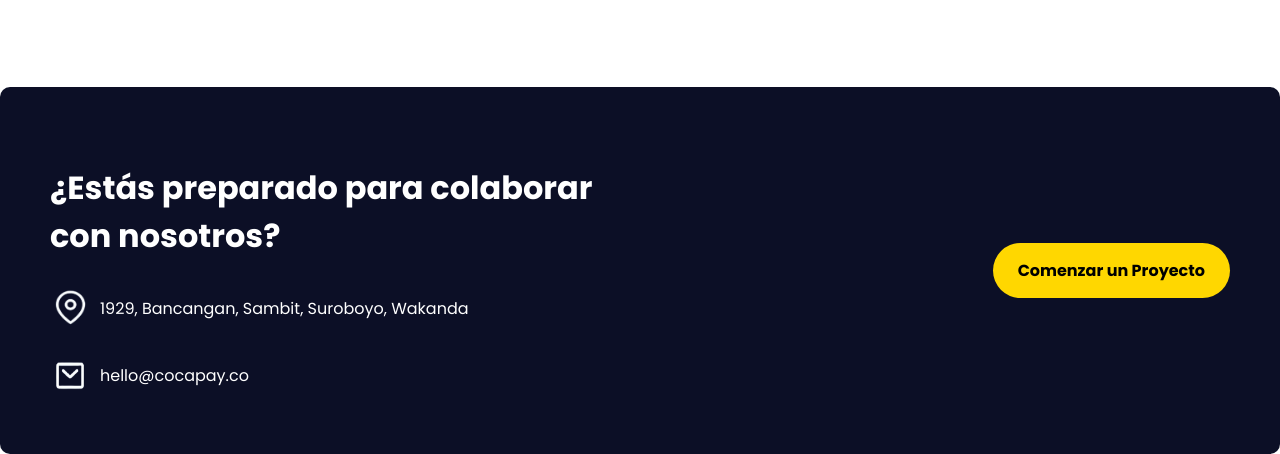
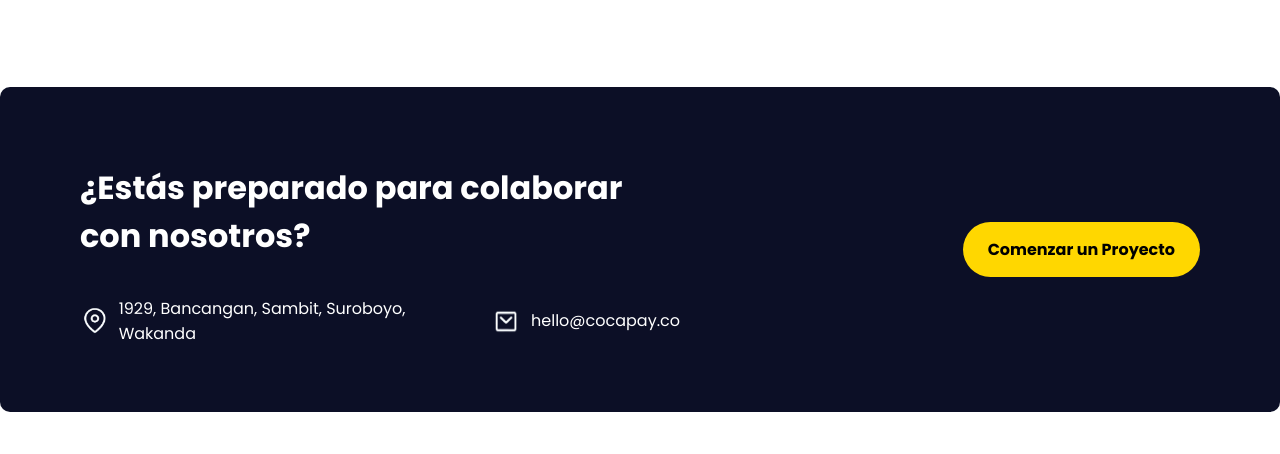
Before and after one commit to Kazu2006/Semana1Pagina-web-Coca, a plain HTML site: page index.html in a window 1280 px wide. Shown: the part 10594-11048 px from the top of the page. After the commit the page ends 11006 px from the top, so only its background shows below. Drawn offline with Linux system fonts and the light colour scheme.

Commit message:
parte-3: mejore la alineación y diseño de la sección de colaboración

```diff
--- a/parte-3.css
+++ b/parte-3.css
@@ -625,8 +625,7 @@
 .collaborate-sectionxddd {
   background-color: #0c0f26;
   color: white;
-  padding: 50px;
-  text-align: left;
+  padding: 50px 80px;
   display: flex;
   align-items: center;
   justify-content: space-between;
@@ -645,8 +644,8 @@
 
 .contact-infoxddd {
   display: flex;
-  flex-direction: column;
-  gap: 10px;
+  gap: 30px;
+  margin-top: 10px;
 }
 
 .contact-itemxddd {
@@ -657,8 +656,8 @@
 }
 
 .contact-imgxddd {
-  width: 40px;
-  height: 40px;
+  width: 30px;
+  height: 30px;
 }
 
 .cta-buttonxddd {
@@ -669,6 +668,7 @@
   padding: 15px 25px;
   border-radius: 30px;
   transition: 0.3s;
+  white-space: nowrap;
 }
 
 .cta-buttonxddd:hover {
```
